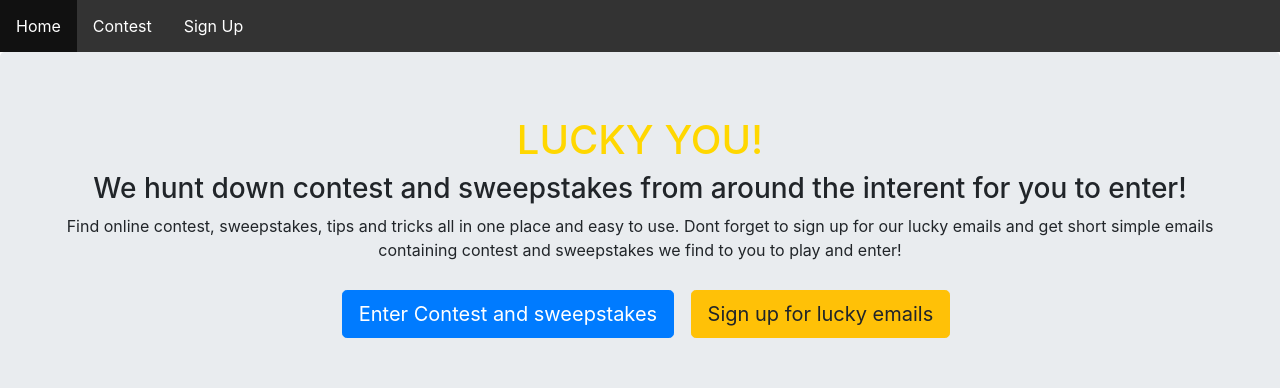
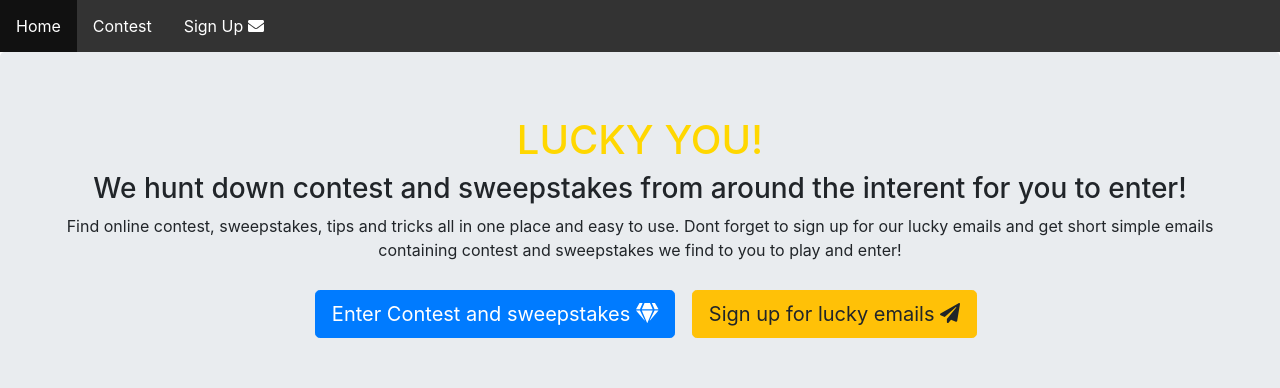
Before and after one commit to jamesbond00r/AWSReact, a React (Create React App) app: page / in a window 1280 px wide. Shown: the top 388 px of the page. Built offline with nearby package versions, Linux system fonts and the light colour scheme.

Commit message:
Add Fonts

```diff
--- a/package.json
+++ b/package.json
@@ -3,6 +3,11 @@
   "version": "0.1.0",
   "private": true,
   "dependencies": {
+    "@fortawesome/fontawesome-svg-core": "^1.2.30",
+    "@fortawesome/free-brands-svg-icons": "^5.14.0",
+    "@fortawesome/free-regular-svg-icons": "^5.14.0",
+    "@fortawesome/free-solid-svg-icons": "^5.14.0",
+    "@fortawesome/react-fontawesome": "^0.1.11",
     "@testing-library/jest-dom": "^4.2.4",
     "@testing-library/react": "^9.5.0",
     "@testing-library/user-event": "^7.2.1",
--- a/src/App.css
+++ b/src/App.css
@@ -40,7 +40,6 @@ text{
 
 
 }
-
 .bodyStyle{
   margin-top: 100px;
  font-family: 'Roboto Mono', monospace;
--- a/src/Jumbo.js
+++ b/src/Jumbo.js
@@ -2,6 +2,11 @@ import React from 'react';
 import Jumbotron from 'react-bootstrap/Jumbotron';
 import Button from 'react-bootstrap/Button';
 import './App.css';
+
+import { FontAwesomeIcon } from "@fortawesome/react-fontawesome";
+import { faPaperPlane} from "@fortawesome/free-solid-svg-icons";
+import { faGem} from "@fortawesome/free-solid-svg-icons";
+
 
 export default function Jumbo () {
 
@@ -9,16 +14,16 @@ export default function Jumbo () {
 
 <Jumbotron id="background">
 
-  <h1>LUCKY YOU!</h1>
-  <h3>We hunt down contest and sweepstakes from around the interent for you to enter!</h3>
+  <h1>LUCKY YOU! </h1>
+  <h3>   We hunt down contest and sweepstakes from around the interent for you to enter!  </h3>
   <p >
    Find online contest, sweepstakes, tips and tricks all in one place and easy to use. Dont forget to sign up for our lucky emails and get short simple emails containing contest and sweepstakes we find to you to play and enter!
 
   </p>
   <p>
-    <a href="./contest"> <Button id='button2' size="lg" variant="primary">Enter Contest and sweepstakes</Button></a>
+    <a href="./contest"> <Button id='button2' size="lg" variant="primary">Enter Contest and sweepstakes  <FontAwesomeIcon icon={faGem}/></Button></a>
 
-     <a href="./lucky"> <Button id='button2' size="lg" variant="warning">Sign up for lucky emails</Button></a>
+     <a href="./lucky"> <Button id='button2' size="lg" variant="warning">Sign up for lucky emails  <FontAwesomeIcon icon={faPaperPlane}/></Button></a>
   </p>
 
 </Jumbotron>
--- a/src/index.css
+++ b/src/index.css
@@ -38,3 +38,8 @@ code {
 .NavRouting li a:hover {
 	 background-color: #111;
 }
+
+
+.NavRouting #email{
+  color: red;
+}
--- a/src/index.js
+++ b/src/index.js
@@ -7,6 +7,8 @@ import Lucky from './lucky.js';
 import Contest from './Contest';
 import NotFound from './notFound.js'
 import * as serviceWorker from './serviceWorker';
+import { faEnvelope} from "@fortawesome/free-solid-svg-icons";
+import { FontAwesomeIcon } from "@fortawesome/react-fontawesome";
 
 
 
@@ -22,8 +24,8 @@ const routing = (
 			<li>
 			<Link to='/Contest'>Contest</Link>
 			</li>
-			<li>
-				<Link to="/lucky">Sign Up</Link>
+			<li id="email">
+				<Link  to="/lucky">Sign Up  <FontAwesomeIcon icon={faEnvelope}/>  </Link>
 			</li>
 
 				</ul>
--- a/src/nav.js
+++ b/src/nav.js
@@ -1,6 +1,7 @@
 
 import React from 'react';
 import Nav from 'react-bootstrap/Nav';
+import './App.css';
 
 
 export default function Bar () {
@@ -13,7 +14,7 @@ export default function Bar () {
     <Nav.Link href="/home">Home</Nav.Link>
   </Nav.Item>
   <Nav.Item>
-    <Nav.Link eventKey="/lucky.js">Lucky</Nav.Link>
+    <Nav.Link  eventKey="/lucky.js">Lucky</Nav.Link>
   </Nav.Item>
   <Nav.Item>
     <Nav.Link eventKey="link-2">Tips</Nav.Link>
```
Also changed, not shown: 1 other file (tests, documents, lock files or other folders).
